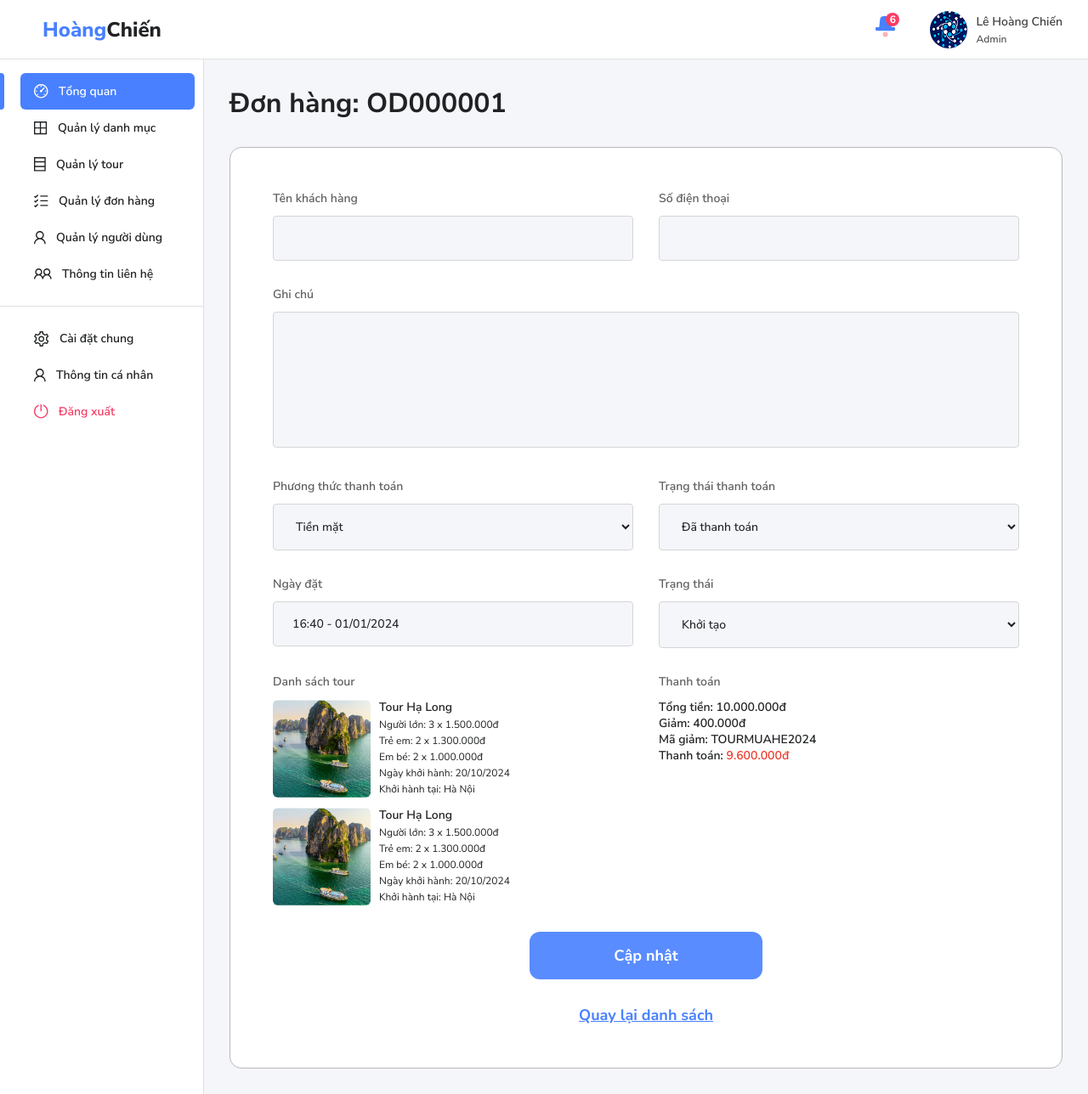
After one commit to LEHOANGCHIEN/travel-tour-admin, a web app: file order-edit.html in a window 1280 px wide. The commit adds this page. Shown: the whole page at 85% size. Run offline with its HTML, style and script files only (its server is not run), Linux system fonts and the light colour scheme.

Commit message:
1.3. Xây dựng trang Chỉnh sửa đơn hàng

```diff
--- a/assets/css/style.css
+++ b/assets/css/style.css
@@ -698,7 +698,7 @@ button {
 
 @media (max-width: 576px) {
     .section-3 {
-        padding: 1k5px;
+        padding: 15px;
     }
 }
 /* End Section 3 */
@@ -714,6 +714,10 @@ button {
 
 .text-center {
     text-align: center;
+}
+
+.text-red {
+  color: #EF3826;
 }
 /* End Text */
 
@@ -734,6 +738,10 @@ button {
     aspect-ratio: 1/1;
     border-radius: 6px;
     object-fit: cover;
+}
+
+.tour-list.inner-large .inner-item img {
+  width: 115px;
 }
 
 .tour-list .inner-item .inner-content {
@@ -999,7 +1007,7 @@ button {
     color: var(--color-text);
 }
 
-.section-6 tbody tr td:lastchild {
+.section-6 tbody tr td:last-child {
     border-bottom: 0;
 }
 
@@ -1236,6 +1244,12 @@ button {
   display: inline-block;
 }
 
+.section-8 .inner-text {
+  font-weight: 600;
+  font-size: 14px;
+  color: var(--color-text);
+}
+
 @media (max-width: 768px) {
   .section-8 {
     padding: 20px;
--- /dev/null
+++ b/order-edit.html
@@ -0,0 +1,121 @@
+<!DOCTYPE html>
+<html lang="vi">
+  <head>
+    <meta charset="UTF-8">
+    <meta name="viewport" content="width=device-width, initial-scale=1.0">
+    <title>Đơn hàng: OD000001</title>
+    <link rel="stylesheet" href="https://cdnjs.cloudflare.com/ajax/libs/font-awesome/6.7.2/css/all.min.css">
+    <link rel="stylesheet" href="assets/css/style.css">
+  </head>
+  <body>
+    <header class="header">
+      <div class="inner-left"><a class="inner-logo" href="#"><span>Hoàng</span><span>Chiến</span></a></div>
+      <div class="inner-right">
+        <div class="inner-notify"><img src="assets/images/icon-bell.svg"><span>6</span></div>
+        <div class="inner-account"><img src="assets/images/avatar.png">
+          <div class="inner-text">
+            <div class="inner-name">Lê Hoàng Chiến</div>
+            <div class="inner-role">Admin</div>
+          </div>
+        </div>
+        <div class="inner-button-menu"><i class="fas fa-bars"></i></div>
+      </div>
+    </header>
+    <main class="main">
+      <nav class="sider">
+        <div class="inner-list"><a class="inner-item active" href="#"><img src="assets/images/icon-sider-1.svg"><span>Tổng quan</span></a><a class="inner-item" href="#"><img src="assets/images/icon-sider-2.svg"><span>Quản lý danh mục</span></a><a class="inner-item" href="#"><img src="assets/images/icon-sider-3.svg"><span>Quản lý tour</span></a><a class="inner-item" href="#"><img src="assets/images/icon-sider-4.svg"><span>Quản lý đơn hàng</span></a><a class="inner-item" href="#"><img src="assets/images/icon-sider-5.svg"><span>Quản lý người dùng</span></a><a class="inner-item" href="#"><img src="assets/images/icon-sider-6.svg"><span>Thông tin liên hệ</span></a></div>
+        <div class="inner-line"></div>
+        <div class="inner-list"><a class="inner-item" href="#"><img src="assets/images/icon-sider-7.svg"><span>Cài đặt chung</span></a><a class="inner-item" href="#"><img src="assets/images/icon-sider-5.svg"><span>Thông tin cá nhân</span></a><a class="inner-item inner-logout" href="#"><img src="assets/images/icon-sider-8.svg"><span>Đăng xuất</span></a></div>
+      </nav>
+      <div class="content">
+        <h1 class="box-title">Đơn hàng: OD000001</h1>
+        <div class="section-8">
+          <form>
+            <div class="inner-group">
+              <label for="">Tên khách hàng</label>
+              <input type="text" name="" id="">
+            </div>
+            <div class="inner-group">
+              <label for="">Số điện thoại</label>
+              <input type="text" name="" id="">
+            </div>
+            <div class="inner-group inner-two-col">
+              <label for="">Ghi chú</label>
+              <textarea name="" id=""></textarea>
+            </div>
+            <div class="inner-group">
+              <label for="">Phương thức thanh toán</label>
+              <select name="" id="">
+                <option value="">Tiền mặt</option>
+                <option value="">ZaloPay</option>
+                <option value="">VNPay</option>
+                <option value="">Chuyển khoản</option>
+              </select>
+            </div>
+            <div class="inner-group">
+              <label for="">Trạng thái thanh toán</label>
+              <select name="" id="">
+                <option value="">Đã thanh toán</option>
+                <option value="">Chưa thanh toán</option>
+              </select>
+            </div>
+            <div class="inner-group">
+              <label for="">Ngày đặt</label>
+              <input type="text" name="" id="" value="16:40 - 01/01/2024" readonly>
+            </div>
+            <div class="inner-group">
+              <label for="">Trạng thái</label>
+              <select name="" id="">
+                <option value="">Khởi tạo</option>
+                <option value="">Hoàn thành</option>
+                <option value="">Đã hủy</option>
+              </select>
+            </div>
+            <div class="inner-group">
+              <label for="">Danh sách tour</label>
+              <div class="tour-list inner-large">
+                <div class="inner-item"><img src="assets/images/demo-tour-1.png">
+                  <div class="inner-content">
+                    <div class="inner-title">Tour Hạ Long</div>
+                    <div class="inner-desc">
+                      <div>Người lớn: 3 x 1.500.000đ</div>
+                      <div>Trẻ em: 2 x 1.300.000đ</div>
+                      <div>Em bé: 2 x 1.000.000đ</div>
+                      <div>Ngày khởi hành: 20/10/2024</div>
+                      <div>Khởi hành tại: Hà Nội</div>
+                    </div>
+                  </div>
+                </div>
+                <div class="inner-item"><img src="assets/images/demo-tour-1.png">
+                  <div class="inner-content">
+                    <div class="inner-title">Tour Hạ Long</div>
+                    <div class="inner-desc">
+                      <div>Người lớn: 3 x 1.500.000đ</div>
+                      <div>Trẻ em: 2 x 1.300.000đ</div>
+                      <div>Em bé: 2 x 1.000.000đ</div>
+                      <div>Ngày khởi hành: 20/10/2024</div>
+                      <div>Khởi hành tại: Hà Nội</div>
+                    </div>
+                  </div>
+                </div>
+              </div>
+            </div>
+            <div class="inner-group">
+              <label for="">Thanh toán</label>
+              <div class="inner-text">
+                <div>Tổng tiền: 10.000.000đ</div>
+                <div>Giảm: 400.000đ</div>
+                <div>Mã giảm: TOURMUAHE2024</div>
+                <div>Thanh toán: <span class="text-red">9.600.000đ</span></div>
+              </div>
+            </div>
+            <div class="inner-group inner-two-col text-center">
+              <button>Cập nhật</button>
+            </div>
+          </form>
+          <div class="inner-link"><a href="#">Quay lại danh sách</a></div>
+        </div>
+      </div>
+    </main>
+  </body>
+</html>
```
Also changed, not shown: views/pages/order-edit.pug (added, +76 -0 lines).
